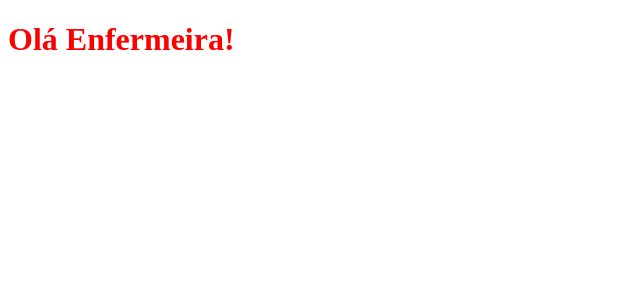
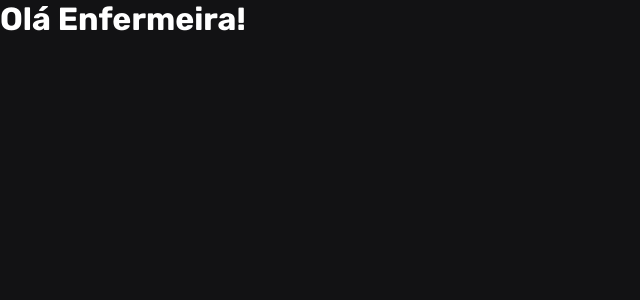
Before and after one commit to belclei/rs-ignite-03-ignews, a Next.js app: page / in a window 1280 px wide. Shown: the top 300 px of the page, without its empty margins (0-640 px from the left). Built offline with nearby package versions, Linux system fonts and the light colour scheme.

Commit message:
global styles

```diff
--- a/src/pages/_app.tsx
+++ b/src/pages/_app.tsx
@@ -1,4 +1,5 @@
 import { AppProps } from 'next/app'
+import '../styles/global.scss'
 
 function MyApp({ Component, pageProps }: AppProps) {
   return <Component {...pageProps} />
--- a/src/pages/_document.tsx
+++ b/src/pages/_document.tsx
@@ -5,7 +5,9 @@
     return (
       <Html>
         <Head>
-          <title>ig.news</title>
+          <link rel="preconnect" href="https://fonts.googleapis.com" />
+          <link rel="preconnect" href="https://fonts.gstatic.com" crossorigin />
+          <link href="https://fonts.googleapis.com/css2?family=Rubik:wght@400;700;900&display=swap" rel="stylesheet" />
         </Head>
         <body>
           <Main />
--- a/src/pages/index.tsx
+++ b/src/pages/index.tsx
@@ -1,4 +1,12 @@
-import styles from '../styles/home.module.scss'
+import Head from 'next/head'
+
 export default function Home() {
-  return <h1 className={styles.title}>Olá Enfermeira!</h1>
+  return (
+    <>
+      <Head>
+        <title>Home</title>
+      </Head>
+      <h1>Olá Enfermeira!</h1>
+    </>
+  )
 }
--- /dev/null
+++ b/src/styles/global.scss
@@ -0,0 +1,48 @@
+* {
+  margin: 0;
+  padding: 0;
+  box-sizing: border-box;
+}
+
+:root {
+  --white: #fff;
+  --gray-100: #e1e1e6;
+  --gray-300: #a8a8b3;
+  --gray-900: #121214;
+
+  --cyan-500: #61dafb;
+  --yellow-500: #eba417;
+}
+
+@media (max-width: 1080px) {
+  html {
+    font-size: 93.75%;
+  }
+}
+@media (max-width: 720px) {
+  html {
+    font-size: 87.5%;
+  }
+}
+
+body {
+  background: var(--gray-900);
+  color: var(--white);
+}
+
+body,
+input,
+textarea,
+select,
+button {
+  font: 400 1rem 'Rubik', sans-serif;
+}
+
+button {
+  cursor: pointer;
+}
+
+a {
+  color: inherit;
+  text-decoration: none;
+}
--- a/src/styles/home.module.scss
+++ /dev/null
@@ -1,3 +0,0 @@
-.title {
-  color: red;
-}
```
